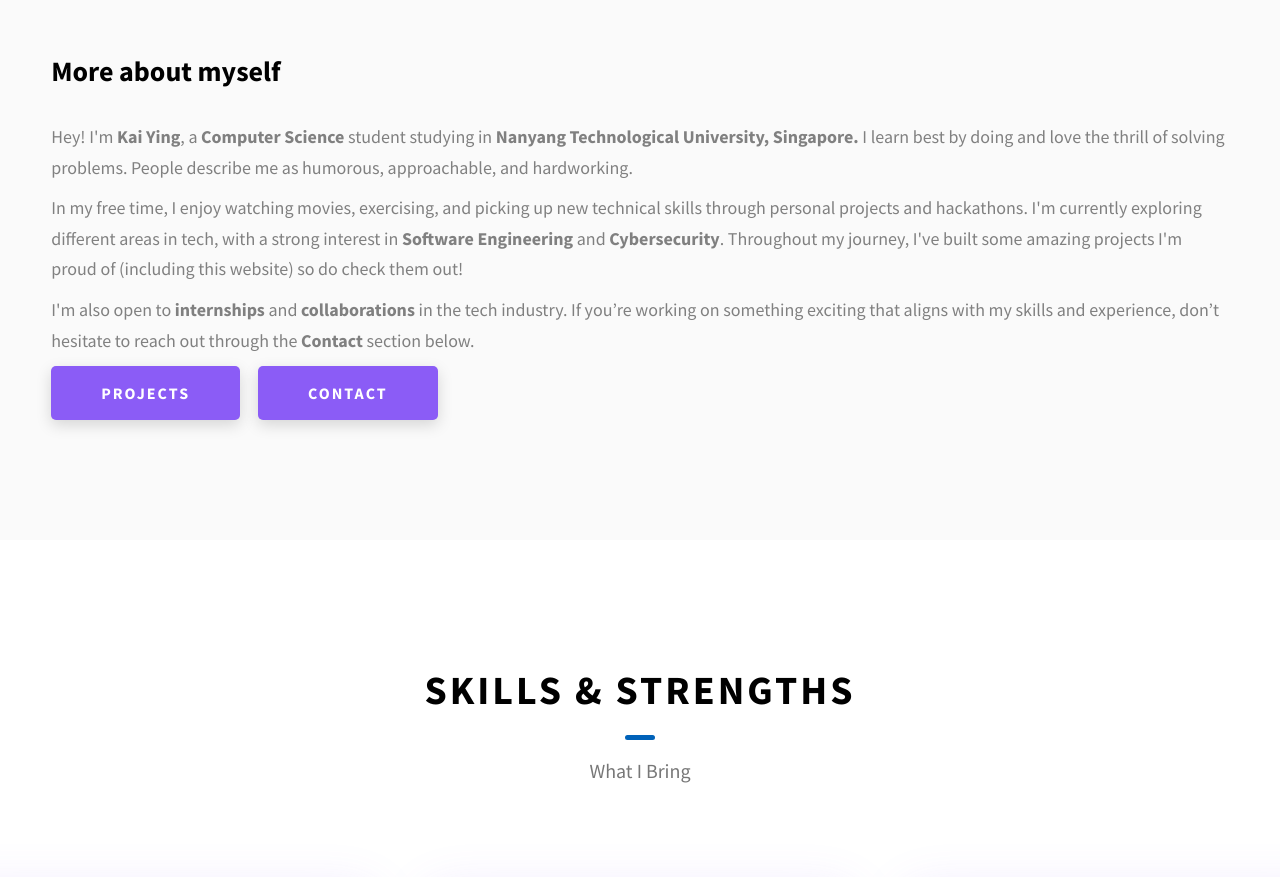
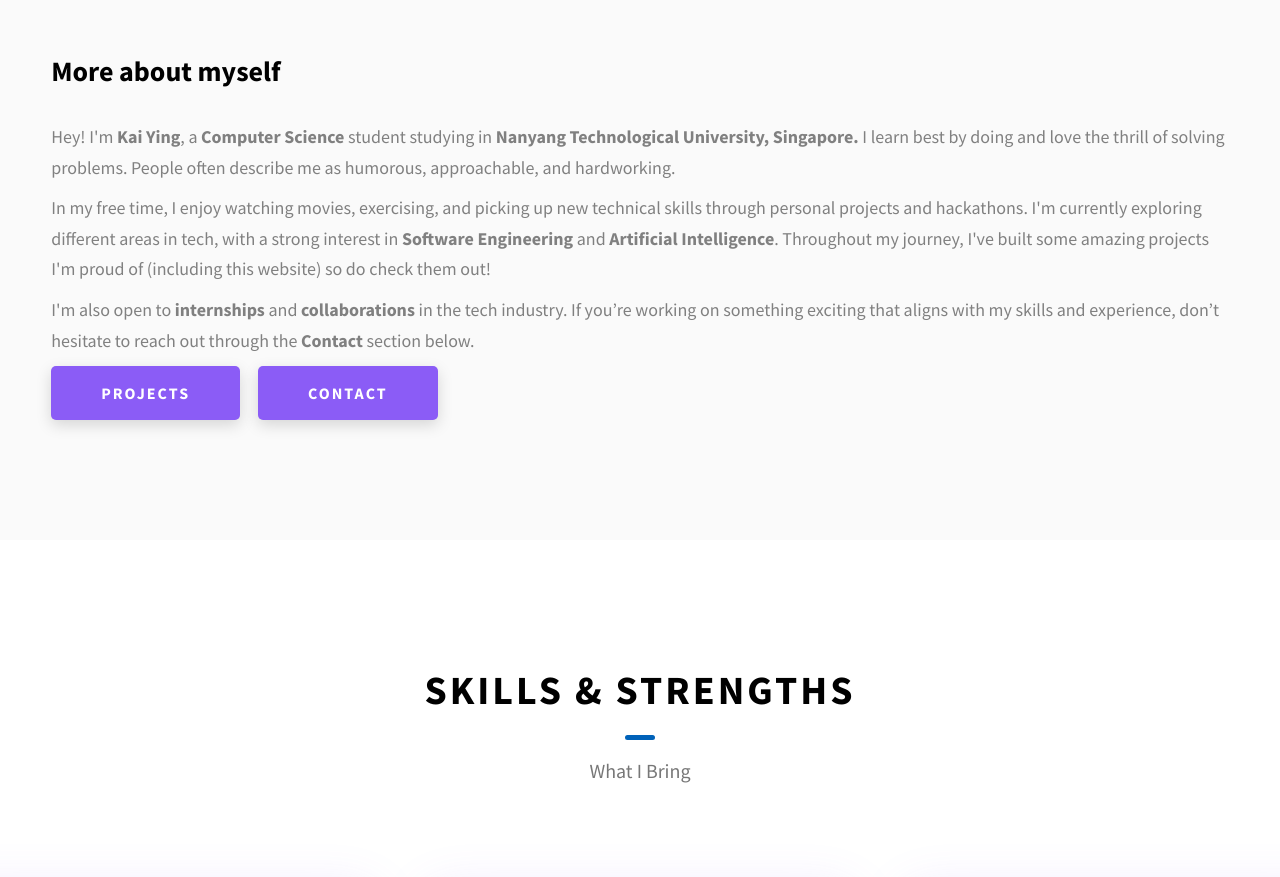
Before and after one commit to kaiiyingg/Portfolio-website, a website: page index.html in a window 1280 px wide. Shown: the part 1020-1897 px from the top of the page. Drawn offline with Linux system fonts and the light colour scheme.

Commit message:
updated content

```diff
--- a/index.html
+++ b/index.html
@@ -135,12 +135,13 @@
                 <strong> Computer Science</strong>
                 student studying in <strong>Nanyang Technological University, Singapore.</strong>
                 I learn best by doing and love the thrill of solving problems.
-                People describe me as humorous, approachable, and hardworking.
+                People often describe me as humorous, approachable, and hardworking.
               </p>
               <p class="about__content-details-para">
                 In my free time, I enjoy watching movies, exercising, and picking up new technical skills through personal projects and hackathons.
-                I'm currently exploring different areas in tech, with a strong interest in <strong>Software Engineering</strong> and <strong>Cybersecurity</strong>.
+                I'm currently exploring different areas in tech, with a strong interest in <strong>Software Engineering</strong> and <strong>Artificial Intelligence</strong>.
                 Throughout my journey, I've built some amazing projects I'm proud of (including this website) so do check them out!
+              </p>
               <p class="about__content-details-para">
                 I'm also open to <strong>internships</strong> and <strong>collaborations</strong> in the tech industry.
                 If you’re working on something exciting that aligns with my skills and experience, don’t hesitate to reach out through the <strong>Contact</strong> section below.
@@ -504,7 +505,7 @@
                   alt="Gmail"
                 />
               </a>
-              <a target="_blank" rel="noreferrer noopener" href="https://www.linkedin.com/in/kai-ying-907bb6178">
+              <a target="_blank" rel="noreferrer noopener" href="https://www.linkedin.com/in/kai-ying-chong">
                 <img
                   class="main-footer__icon"
                   src="./imgs/svg/linkedin_logo.svg"
```
